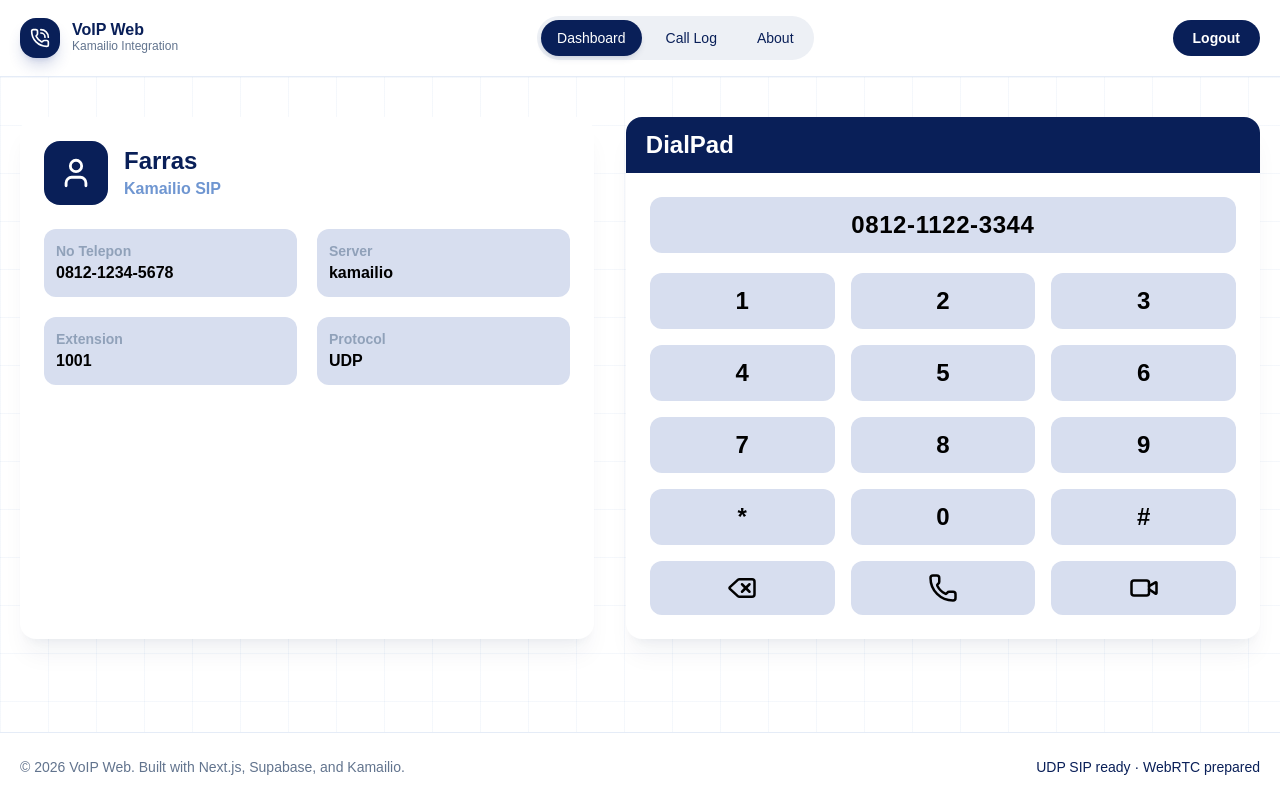
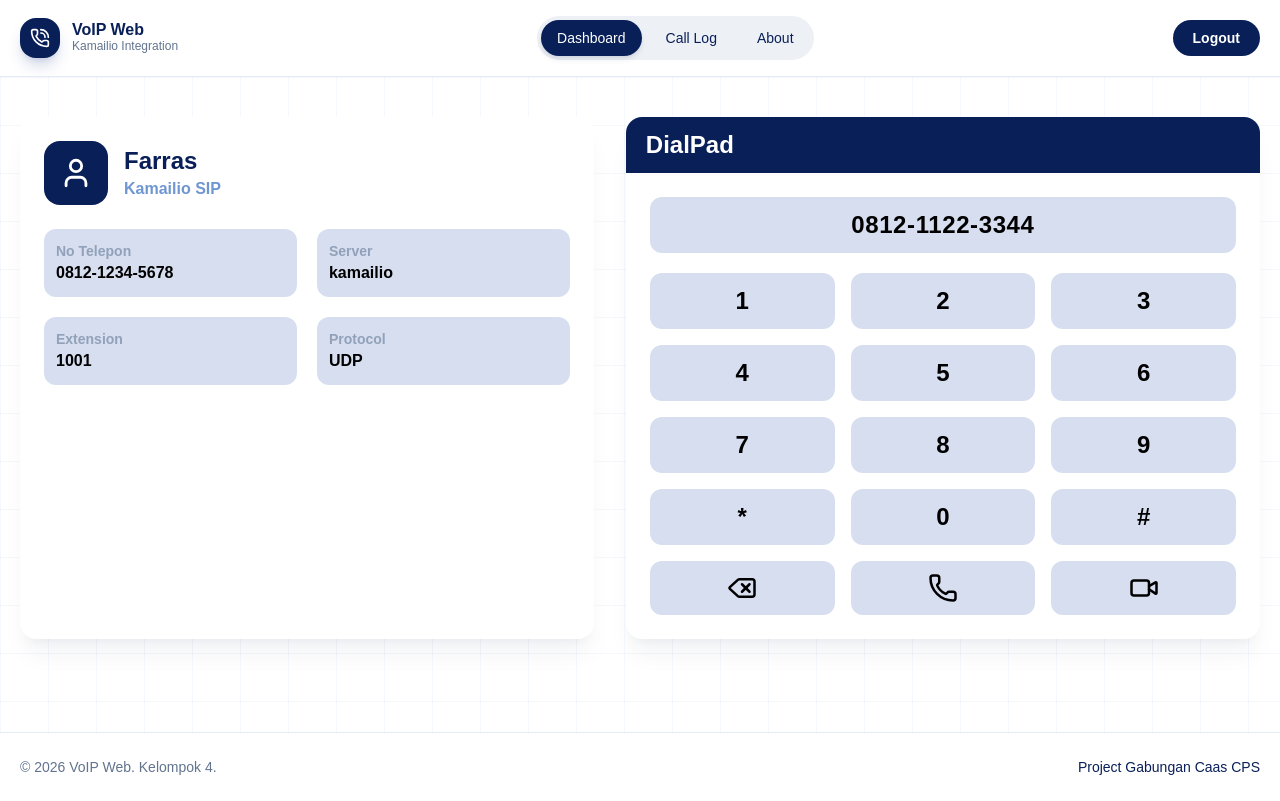
Before and after one commit to ripkie/cps-voipKamailio, a Next.js app: page /dashboard in a window 1280 px wide. Built offline with nearby package versions, Linux system fonts and the light colour scheme.

Commit message:
style footer

```diff
--- a/src/components/Footer.tsx
+++ b/src/components/Footer.tsx
@@ -2,8 +2,8 @@ export function Footer() {
   return (
     <footer className="border-t border-[rgba(111,150,209,0.18)] bg-white">
       <div className="mx-auto flex max-w-7xl flex-col gap-2 px-5 py-6 text-sm text-slate-500 md:flex-row md:items-center md:justify-between">
-        <p>© 2026 VoIP Web. Built with Next.js, Supabase, and Kamailio.</p>
-        <p className="font-medium text-[var(--color-brand-navy)]">UDP SIP ready · WebRTC prepared</p>
+        <p>© 2026 VoIP Web. Kelompok 4.</p>
+        <p className="font-medium text-[var(--color-brand-navy)]">Project Gabungan Caas CPS</p>
       </div>
     </footer>
   );
```
